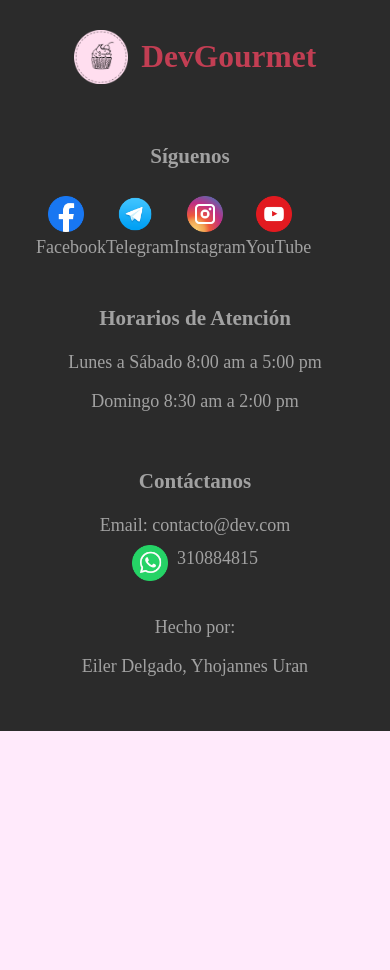
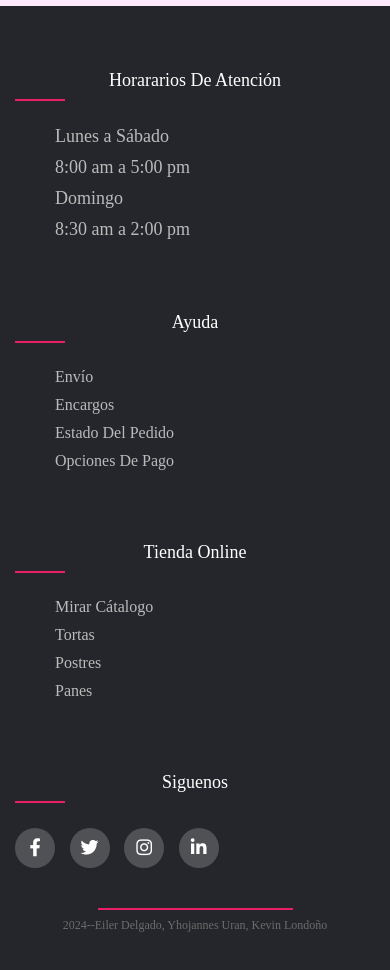
Before and after one commit to Eiler-Delgado/DevGourmet, a plain HTML site: page productos.html in a window 390 px wide. Shown: the part 5220-6190 px from the top of the page. Before the commit the page ends 5951 px from the top, so only its background shows below. Drawn offline with Linux system fonts and the light colour scheme; a web font is replaced by a local one.

Commit message:
commit dos, se cambia footer
se cambia el footer por uno mas pequeño y la página principal sea responsive.

```diff
--- a/productos.css
+++ b/productos.css
@@ -1,34 +1,34 @@
-*{
+* {
    box-sizing: border-box;
 }
 
-@font-face{
-    font-family: 'FuenteMadeAweiler';
+@font-face {
+   font-family: "FuenteMadeAweiler";
    src: url(fonts/MADEAwelierLight.otf);
 }
-@font-face{
-    font-family: 'FuenteAweilerMedium';
+@font-face {
+   font-family: "FuenteAweilerMedium";
    src: url(fonts/MADEAwelierPERSONALUSE-Medium.otf);
 }
 
-html{
+html {
    background-color: rgb(255, 234, 251);
-    font-family: 'FuenteMadeAweiler';
+   font-family: "FuenteMadeAweiler";
    font-size: 1.125rem;
    margin: 0;
 }
 
-body{
-    margin: 0rem;
+body {
+   margin: 0rem auto;
 }
 
-img{
+img {
    width: 100%;
 }
 
 /* de aca para abajo comienza la barra de navegación  */
 
-header{
+header {
    display: flex;
    background-color: white;
    justify-content: space-around;
@@ -37,55 +37,54 @@ header{
    min-width: auto;
 }
 
-.logo{
+.logo {
    display: flex;
    margin-left: 3.125rem;
    color: #c76565;
-    margin: .625rem;
-    margin-right: .625rem;
-    align-items: center ;
+   margin: 0.625rem;
+   margin-right: 0.625rem;
+   align-items: center;
 }
 
-.linklogo{
-    transition: ease-in .2s;
+.linklogo {
+   transition: ease-in 0.2s;
    color: rgb(190, 62, 62);
-
 }
 
 .linklogo:hover {
    transform: scale(1.05);
 }
 
-.logo h1{
+.logo h1 {
    font-size: 1.875rem;
    text-decoration: none;
 }
 
-.linklogo{
+.linklogo {
    text-decoration: none;
 }
 
-.logo img{
-    height:  3.125rem;
+.logo img {
+   height: 3.125rem;
    border-radius: 50%;
-    margin-right: .625rem;
+   margin-right: 0.625rem;
 }
 
-.nav{
+.nav {
    display: flex;
-    padding: .9375rem;
+   padding: 0.9375rem;
    align-items: center;
 }
 
-.nav a{
+.nav a {
    color: #020101;
-    padding: .625rem;
+   padding: 0.625rem;
    text-decoration: none;
    font-size: 1.25rem;
 }
 
-.nav a:hover{
-    transition: ease-in .2s;
+.nav a:hover {
+   transition: ease-in 0.2s;
    color: rgb(190, 62, 62);
 }
 
@@ -93,14 +92,14 @@ header{
    transform: scale(1.1);
 }
 
-.nav .sesion{
+.nav .sesion {
    color: white;
    background-color: rgb(138, 43, 226);
-    border-radius: .9375rem;
+   border-radius: 0.9375rem;
 }
 
-.nav .sesion:hover{
-    transition: ease-in .2s;
+.nav .sesion:hover {
+   transition: ease-in 0.2s;
    color: rgb(19, 11, 11);
    background-color: rgb(148, 86, 149);
 }
@@ -111,47 +110,48 @@ header{
 
 /* RESPONSIVE */
 
-@media(max-width: 50rem){
-    header{
+@media (max-width: 50rem) {
+   header {
       flex-direction: column;
    }
 }
-@media(max-width:34.375rem){
-    .nav{
+@media (max-width: 34.375rem) {
+   .nav {
       flex-direction: column;
       margin-top: -2.1875rem;
    }
-    h2, h4{
+   h2,
+   h4 {
       text-align: center;
    }
-    .nav a{
+   .nav a {
       margin-top: -10px;
    }
-    .logo{
+   .logo {
       margin-top: -10px;
    }
 }
 
 /* TITULOS DE LA PÁGINA */
 
-.tituloproductos{
+.tituloproductos {
    display: grid;
    place-items: center;
 }
 
-.tituloproductos .hdos{
+.tituloproductos .hdos {
    margin-top: 1.5625rem;
 }
 
-.tituloproductos .segundohdos{
+.tituloproductos .segundohdos {
    margin-top: -0.9375rem;
 }
 
-.tituloproductos h2{
+.tituloproductos h2 {
    font-size: 2.5rem;
 }
 
-.tituloproductos h4{
+.tituloproductos h4 {
    margin-top: -0.625rem;
    color: rgb(194, 62, 83);
    font-size: 1.5625rem;
@@ -159,7 +159,7 @@ header{
 
 /* en este espacio comineza el css de las tarjetas */
 
-.cards{
+.cards {
    display: flex;
    flex-direction: row;
    flex-wrap: wrap;
@@ -170,195 +170,158 @@ header{
    text-align: center;
    margin-top: 2%;
    margin-bottom: 4%;
+   margin: auto;
+   max-width: 1400px;
 }
 
-
-.cards .tarjetas{
+.cards .tarjetas {
    background-color: rgba(255, 255, 255, 0.808);
    width: 100%;
    max-width: 300px;
    height: auto;
    border-radius: 1.25rem;
-    box-shadow: .0625rem .0625rem .3125rem 5PX rgb(207, 205, 205);
+   box-shadow: 0.0625rem 0.0625rem 0.3125rem 5px rgb(207, 205, 205);
    transition: color 0.3s ease, transform 0.5s ease;
 }
 
-.cards .tarjetas .contenido img{
+.cards .tarjetas .contenido img {
    width: 80%;
-    margin-top: .9375rem;
+   margin-top: 0.9375rem;
 }
-.cards a{
+.cards a {
    text-decoration: none;
    transition: background 0.2s linear;
 }
 
-.nombretorta{
+.nombretorta {
    color: #020101;
    font-size: 1.875rem;
    margin-left: 7%;
    margin-right: 7%;
 }
 
-.precio{
+.precio {
    color: rgb(221, 63, 90);
    font-size: 1.25rem;
    margin-top: -0.3125rem;
 }
 
-.porciones{
+.porciones {
    color: rgb(0, 0, 0);
    margin-top: -0.9375rem;
-    font-family: 'Gill Sans', 'Gill Sans MT', Calibri, 'Trebuchet MS', sans-serif;
+   font-family: "Gill Sans", "Gill Sans MT", Calibri, "Trebuchet MS", sans-serif;
 }
 
-.cards a:hover{
+.cards a:hover {
    background: rgb(226, 221, 221);
    transition: background 2s linear;
    transform: scale(1.05);
 }
 
-footer {
-    background-color: rgb(43, 43, 43);
-    color: hsla(0, 0%, 75%, 0.8);
-    margin: 0;
-    padding: 0;
+/* Footer */
+
+.container {
+   max-width: 1170px;
+   margin: auto;
+   padding-top: 0;
+}
+.row {
+   display: flex;
+   flex-wrap: wrap;
+}
+ul {
+   list-style: none;
+}
+.footer {
+   background-color: #24262b;
+   padding: 40px 0;
+   margin-top: 30px;
+}
+.footer-col {
+   width: 25%;
+   padding: 0 15px;
+}
+.footer-col h4 {
+   font-size: 18px;
+   color: #ffffff;
+   text-transform: capitalize;
+   margin-bottom: 35px;
+   font-weight: 500;
+   position: relative;
+}
+.footer-col h4::before {
+   content: "";
+   position: absolute;
+   left: 0;
+   bottom: -10px;
+   background-color: #e91e63;
+   height: 2px;
+   box-sizing: border-box;
+   width: 50px;
+}
+.footer-col ul li:not(:last-child) {
+   margin-bottom: 10px;
+}
+.footer-col ul li {
+   color: #bbbbbb;
+}
+.footer-col ul li a {
+   font-size: 16px;
+   text-transform: capitalize;
+   color: #ffffff;
+   text-decoration: none;
+   font-weight: 300;
+   color: #bbbbbb;
+   display: block;
+   transition: all 0.3s ease;
+}
+.footer-col ul li a:hover {
+   color: #ffffff;
+   padding-left: 8px;
+}
+.footer-col .social-links a {
+   display: inline-block;
+   height: 40px;
+   width: 40px;
+   background-color: rgba(255, 255, 255, 0.2);
+   margin: 0 10px 10px 0;
+   text-align: center;
+   line-height: 40px;
+   border-radius: 50%;
+   color: #ffffff;
+   transition: all 0.5s ease;
+}
+.footer-col .social-links a:hover {
+   color: #24262b;
+   background-color: #ffffff;
 }
 
-footer .contenidofooter {
-    display: flex;
-    flex-direction: column;
-    align-items: center;
-    padding: 1rem;
-    max-width: 1200px;
-    margin: 0 auto;
+/*responsive*/
+@media (max-width: 767px) {
+   .footer-col {
+      width: 50%;
+      margin-bottom: 30px;
    }
-
-.logofooter {
-    display: flex;
-    align-items: center;
-    text-decoration: none;
-    margin-bottom: 1.5rem;
 }
-
-.logofooter img {
-    width: 3rem;
-}
-
-.logofooter h1 {
-    font-size: 1.75rem;
-    color: rgb(194, 62, 83);
-    margin-left: 0.75rem;
-}
-
-.footer-main {
-    display: flex;
-    flex-wrap: wrap;
-    justify-content: space-between;
+@media (max-width: 574px) {
+   .footer-col {
       width: 100%;
    }
-
-.footer-section {
-    margin-bottom: 1rem;
-    flex: 1 1 30%;
-    padding: 0 1rem;
 }
-
-.h3siguenos {
-    margin-bottom: 1rem;
-    text-align: center;
-    padding-right:  10px;
-    color: hsla(0, 0%, 75%, 0.8);
+footer .container::after{
+   content: "";
+   position: absolute;
+   background-color: #e91e63;
+   height: 2px;
+   box-sizing: border-box;
+   width: 50% ;
+   left: 25%;
 }
-
-.siguenos {
+.derecho p{
+   margin: 10px;
    display: flex;
-    flex-direction: row ;
-    align-items: center;
+   color: rgb(110, 107, 107);
+   font-size: 12px;
+   justify-content: center;
+   text-align: justify;
 }
-
-
-.siguenos .link {
-    display: flex;
-    align-items: center;
-    text-decoration: none;
-    color: hsla(0, 0%, 75%, 0.8);
-    margin: 0.5rem 0;
-    transition: color 0.3s ease, transform 0.3s ease;
-}
-
-.siguenos .link:hover {
-    color: rgb(194, 62, 83);
-    transform: scale(1.05);
-}
-
-.siguenos img {
-    width: 2rem;
-    margin-right: 0.5rem;
-}
-
-.siguenos p {
-    margin: 0;
-    color: hsla(0, 0%, 75%, 0.8);
-}
-
-.contact-info {
-    display: flex;
-    align-items: center;
-}
-
-.contactanos p {
-    margin: 0;
-    margin-right: 1rem;
-}
-
-.contactanos a {
-    display: flex;
-    align-items: center;
-    text-decoration: none;
-    color: hsla(0, 0%, 75%, 0.8);
-}
-
-.contactanos img {
-    width: 2rem;
-    margin-right: 0.5rem;
-}
-
-.horario, .contactanos, .made {
-    color: hsla(0, 0%, 75%, 0.8);
-}
-
-.made {
-    text-align: center;
-    width: 100%;
-}
-
-/* Media Queries */
-@media (max-width: 50rem) {
-    footer .contenidofooter {
-        flex-direction: column;
-        align-items: center;
-    }
-
-    .footer-main {
-        flex-direction: column;
-        align-items: center;
-    }
-
-    .footer-section {
-        width: 100%;
-        text-align: center;
-    }
-
-    .contact-info {
-        flex-direction: column;
-        align-items: center;
-    }
-
-    .contactanos p {
-        margin: 0 0 0.5rem 0;
-    }
-
-    .contactanos a {
-        margin: 0;
-    }
-}
--- a/productos.html
+++ b/productos.html
@@ -1,16 +1,26 @@
 <!DOCTYPE html>
 <html lang="es">
    <head>
-    <meta charset="UTF-8">
-    <meta name="viewport" content="width=device-width, initial-scale=1.0">
+      <meta charset="UTF-8" />
+      <meta name="viewport" content="width=device-width, initial-scale=1.0" />
       <title>Productos</title>
-    <link rel="stylesheet" href="productos.css?v=1.0">
-    <link rel="shortcut icon" href="fondos/logoNuevo.png" type="image/x-icon">
+      <link rel="stylesheet" href="productos.css?v=1.0" />
+      <link
+         rel="shortcut icon"
+         href="fondos/logoNuevo.png"
+         type="image/x-icon"
+      />
+      <link
+         rel="stylesheet"
+         type="text/css"
+         href="https://cdnjs.cloudflare.com/ajax/libs/font-awesome/5.15.1/css/all.min.css"
+      />
+   </head>
    <body>
       <header>
          <a class="linklogo" href="#">
             <div class="logo">
-                <img src="fondos/logoNuevo.png" alt="logoDevGourmet">
+               <img src="fondos/logoNuevo.png" alt="logoDevGourmet" />
                <h1>DevGourmet</h1>
             </div>
          </a>
@@ -21,16 +31,19 @@
             <a class="sesion" href="#">Iniciar Sesión</a>
          </div>
       </header>
-    <main>
+      <main id="productos">
          <div class="tituloproductos">
             <h2 class="hdos">Nuestros Productos</h2>
             <h2 class="segundohdos">La Oferta Perfecta Para Ti</h2>
             <h4>DE NUESTROS PASTELEROS</h4>
          </div>
          <div class="cards">
-                <a href="#" class="tarjetas">
+            <a href="#" class="tarjetas" id="tortas">
                <div class="contenido">
-                        <img src="Productos/Torta-de-Chocolate-1.jpg" alt="tortachocolate">
+                  <img
+                     src="Productos/Torta-de-Chocolate-1.jpg"
+                     alt="tortachocolate"
+                  />
                   <p class="nombretorta">Torta de Chocolate</p>
                   <p class="precio">$70.000</p>
                   <p class="porciones">10-16 Porciones</p>
@@ -38,7 +51,10 @@
             </a>
             <a href="#" class="tarjetas">
                <div class="contenido">
-                        <img src="Productos/Torta-Fantasia-1.jfif" alt="Torta-Fantasia-1">
+                  <img
+                     src="Productos/Torta-Fantasia-1.jfif"
+                     alt="Torta-Fantasia-1"
+                  />
                   <p class="nombretorta">Torta Fantasía</p>
                   <p class="precio">$55.000</p>
                   <p class="porciones">10-16 Porciones</p>
@@ -46,7 +62,10 @@
             </a>
             <a href="#" class="tarjetas">
                <div class="contenido">
-                        <img src="Productos/Torta-Vainilla-Chocolate-1.jpg" alt="Torta-deConChocolate">
+                  <img
+                     src="Productos/Torta-Vainilla-Chocolate-1.jpg"
+                     alt="Torta-deConChocolate"
+                  />
                   <p class="nombretorta">Torta de Vainilla con Chocolate</p>
                   <p class="precio">$50.000</p>
                   <p class="porciones">10-16 Porciones</p>
@@ -54,7 +73,10 @@
             </a>
             <a href="#" class="tarjetas">
                <div class="contenido">
-                        <img src="Productos/Torta-de-Caramelo-1.jpg" alt="Torta-de-Caramelo-1">
+                  <img
+                     src="Productos/Torta-de-Caramelo-1.jpg"
+                     alt="Torta-de-Caramelo-1"
+                  />
                   <p class="nombretorta">Torta de Caramelo</p>
                   <p class="precio">$65.000</p>
                   <p class="porciones">10-16 Porciones</p>
@@ -62,7 +84,10 @@
             </a>
             <a href="#" class="tarjetas">
                <div class="contenido">
-                        <img src="Productos/Torta-Maria-Luisa-de-Mora-1.jpg" alt="Torta-Maria-Luisa-de-Mora-1">
+                  <img
+                     src="Productos/Torta-Maria-Luisa-de-Mora-1.jpg"
+                     alt="Torta-Maria-Luisa-de-Mora-1"
+                  />
                   <p class="nombretorta">Torta de Mora</p>
                   <p class="precio">$60.000</p>
                   <p class="porciones">10-16 Porciones</p>
@@ -70,15 +95,21 @@
             </a>
             <a href="#" class="tarjetas">
                <div class="contenido">
-                        <img src="Productos/Torta-de-Tiramisu-1.jpg" alt="Torta-de-Tiramisu-1">
+                  <img
+                     src="Productos/Torta-de-Tiramisu-1.jpg"
+                     alt="Torta-de-Tiramisu-1"
+                  />
                   <p class="nombretorta">Torta de Tiramisú</p>
                   <p class="precio">$75.000</p>
                   <p class="porciones">10-16 Porciones</p>
                </div>
             </a>
-                <a href="#" class="tarjetas">
+            <a href="#" class="tarjetas" id="postres">
                <div class="contenido">
-                        <img src="Productos/Postre-de-Frutos-Rojos-1.jpg" alt="Postre-de-Frutos-Rojos-1">
+                  <img
+                     src="Productos/Postre-de-Frutos-Rojos-1.jpg"
+                     alt="Postre-de-Frutos-Rojos-1"
+                  />
                   <p class="nombretorta">Postre de Frutos Rojos</p>
                   <p class="precio">$60.000</p>
                   <p class="porciones">10-16 Porciones</p>
@@ -86,7 +117,10 @@
             </a>
             <a href="#" class="tarjetas">
                <div class="contenido">
-                        <img src="Productos/Postre-de-Chocolate-y-CafE-Endulzado-con-Stevia-1.jpg" alt="Postre-de-Chocolate-y-CafE-Endulzado-con-Stevia-1">
+                  <img
+                     src="Productos/Postre-de-Chocolate-y-CafE-Endulzado-con-Stevia-1.jpg"
+                     alt="Postre-de-Chocolate-y-CafE-Endulzado-con-Stevia-1"
+                  />
                   <p class="nombretorta">Postre de Chocolate y Café</p>
                   <p class="precio">$80.000</p>
                   <p class="porciones">10-16 Porciones</p>
@@ -94,7 +128,10 @@
             </a>
             <a href="#" class="tarjetas">
                <div class="contenido">
-                        <img src="Productos/Postre-de-Maracuya-1.jfif" alt="Postre-de-Maracuya">
+                  <img
+                     src="Productos/Postre-de-Maracuya-1.jfif"
+                     alt="Postre-de-Maracuya"
+                  />
                   <p class="nombretorta">Postre de Maracuyá</p>
                   <p class="precio">$70.000</p>
                   <p class="porciones">10-16 Porciones</p>
@@ -102,60 +139,57 @@
             </a>
          </div>
       </main>
-    <footer>
-        <div class="contenidofooter">
-            <a href="#" class="logofooter">
-                <img src="fondos/logoNuevo.png" alt="logoDevGourmet">
-                <h1>DevGourmet</h1>
-            </a>
-            <div class="footer-main">
-                <h3 class="h3siguenos">Síguenos</h3>
-                <div class="footer-section siguenos">
-                    <a class="link" href="https://facebook.com" target="_blank" rel="noopener noreferrer">
-                        <div class="social-item">
-                            <img src="iconos/facebook_logo_icon_147291.png" alt="facebook">
-                            <p>Facebook</p>
+      <footer class="footer">
+         <div class="container">
+            <div class="row">
+               <div class="footer-col">
+                  <h4>Horararios de Atención</h4>
+                  <ul>
+                     <li>Lunes a Sábado</li>
+                     <li>8:00 am a 5:00 pm</li>
+                     <li>Domingo</li>
+                     <li>8:30 am a 2:00 pm</li>
+                  </ul>
                </div>
-                    </a>
-                    <a class="link" href="https://telegram.com" target="_blank" rel="noopener noreferrer">
-                        <div class="social-item">
-                            <img src="iconos/telegram_icon-icons.com_72055.png" alt="Telegram">
-                            <p>Telegram</p>
+               <div class="footer-col">
+                  <h4>Ayuda</h4>
+                  <ul>
+                     <li><a href="#">Envío</a></li>
+                     <li><a href="#">Encargos</a></li>
+                     <li><a href="#">Estado del Pedido</a></li>
+                     <li><a href="#">Opciones de Pago</a></li>
+                  </ul>
                </div>
-                    </a>
-                    <a class="link" href="https://instagram.com" target="_blank" rel="noopener noreferrer">
-                        <div class="social-item">
-                            <img src="iconos/logoinstagram.png" alt="Instagram">
-                            <p>Instagram</p>
+               <div class="footer-col">
+                  <h4>Tienda Online</h4>
+                  <ul>
+                     <li><a href="#productos">Mirar Cátalogo</a></li>
+                     <li><a href="#tortas">Tortas</a></li>
+                     <li><a href="#postres">Postres</a></li>
+                     <li><a href="#">Panes</a></li>
+                  </ul>
                </div>
-                    </a>
-                    <a class="link" href="https://youtube.com" target="_blank" rel="noopener noreferrer">
-                        <div class="social-item">
-                            <img src="iconos/logoYoutbe.png" alt="YouTube">
-                            <p>YouTube</p>
-                        </div>
-                    </a>
-                </div>
-                <div class="footer-section horario">
-                    <h3>Horarios de Atención</h3>
-                    <p>Lunes a Sábado 8:00 am a 5:00 pm</p>
-                    <p>Domingo 8:30 am a 2:00 pm</p>
-                </div>
-                <div class="footer-section contactanos">
-                    <h3>Contáctanos</h3>
-                    <div class="contact-info">
-                        <p>Email: contacto@dev.com</p>
-                        <a class="whatsapp" href="#" target="_blank" rel="noopener noreferrer">
-                            <img src="iconos/whatsapp-icon.png" alt="whatsapp">
-                            <p>310884815</p>
-                        </a>
+               <div class="footer-col">
+                  <h4>Siguenos</h4>
+                  <div class="social-links">
+                     <a href="https://www.facebook.com/" target="_blank"
+                        ><i class="fab fa-facebook-f"></i
+                     ></a>
+                     <a href="https://x.com/" target="_blank"
+                        ><i class="fab fa-twitter"></i
+                     ></a>
+                     <a href="https://www.instagram.com/" target="_blank"
+                        ><i class="fab fa-instagram"></i
+                     ></a>
+                     <a href="https://co.linkedin.com/" target="_blank"
+                        ><i class="fab fa-linkedin-in"></i
+                     ></a>
                   </div>
                </div>
             </div>
-            <div class="footer-section made">
-                <p>Hecho por:</p>
-                <p>Eiler Delgado, Yhojannes Uran</p>
          </div>
+         <div class="derecho">
+            <p>2024--Eiler Delgado, Yhojannes Uran, Kevin Londoño</p>
          </div>
       </footer>
    </body>
--- a/style.css
+++ b/style.css
@@ -1,35 +1,40 @@
-*{
+* {
    box-sizing: border-box;
    margin: 0px;
 }
 
-@font-face{
-    font-family: 'FuenteMadeAweiler';
+@font-face {
+   font-family: "FuenteMadeAweiler";
    src: url(fonts/MADEAwelierLight.otf);
 }
-@font-face{
-    font-family: 'FuenteAweilerMedium';
+@font-face {
+   font-family: "FuenteAweilerMedium";
    src: url(fonts/MADEAwelierPERSONALUSE-Medium.otf);
 }
 
-html{
+html {
    background-color: rgb(255, 234, 251);
-    font-family: 'FuenteMadeAweiler';
+   font-family: "FuenteMadeAweiler";
    font-size: 1.125rem;
    margin: 0;
 }
 
-body{
+body {
    margin: 0rem;
+   background-image: url(fondos/chef-pastelero-1-.jpg);
+   background-repeat: no-repeat;
+   background-attachment: fixed;
+   background-size: cover;
+   background-position: center center;
 }
 
-img{
+img {
    width: 100%;
 }
 
 /* de aca para abajo comienza la barra de navegación  */
 
-header{
+header {
    display: flex;
    background-color: white;
    justify-content: space-around;
@@ -38,55 +43,54 @@ header{
    min-width: auto;
 }
 
-.logo{
+.logo {
    display: flex;
    margin-left: 3.125rem;
    color: #c76565;
-    margin: .625rem;
-    margin-right: .625rem;
-    align-items: center ;
+   margin: 0.625rem;
+   margin-right: 0.625rem;
+   align-items: center;
 }
 
-.linklogo{
-    transition: ease-in .2s;
+.linklogo {
+   transition: ease-in 0.2s;
    color: rgb(190, 62, 62);
-
 }
 
 .linklogo:hover {
    transform: scale(1.05);
 }
 
-.logo h1{
+.logo h1 {
    font-size: 1.875rem;
    text-decoration: none;
 }
 
-.linklogo{
+.linklogo {
    text-decoration: none;
 }
 
-.logo img{
-    height:  3.125rem;
+.logo img {
+   height: 3.125rem;
    border-radius: 50%;
-    margin-right: .625rem;
+   margin-right: 0.625rem;
 }
 
-.nav{
+.nav {
    display: flex;
-    padding: .9375rem;
+   padding: 0.9375rem;
    align-items: center;
 }
 
-.nav a{
+.nav a {
    color: #020101;
-    padding: .625rem;
+   padding: 0.625rem;
    text-decoration: none;
    font-size: 1.25rem;
 }
 
-.nav a:hover{
-    transition: ease-in .2s;
+.nav a:hover {
+   transition: ease-in 0.2s;
    color: rgb(190, 62, 62);
 }
 
@@ -94,14 +98,14 @@ header{
    transform: scale(1.1);
 }
 
-.nav .sesion{
+.nav .sesion {
    color: white;
    background-color: rgb(138, 43, 226);
-    border-radius: .9375rem;
+   border-radius: 0.9375rem;
 }
 
-.nav .sesion:hover{
-    transition: ease-in .2s;
+.nav .sesion:hover {
+   transition: ease-in 0.2s;
    color: rgb(19, 11, 11);
    background-color: rgb(148, 86, 149);
 }
@@ -112,68 +116,97 @@ header{
 
 /* RESPONSIVE */
 
-@media(max-width: 50rem){
-    header{
+@media (max-width: 50rem) {
+   header {
       flex-direction: column;
    }
 }
-@media(max-width:34.375rem){
-    .nav{
+@media (max-width: 34.375rem) {
+   .nav {
       flex-direction: column;
-        margin-top: -2.1875rem;
+      margin-top: -1.1875rem;
    }
-
-    .nav a{
-        margin-top: -10px;
+   .nav a {
+      margin-top: -0.625rem;
    }
 }
 
+.text {
+   font-size: 1.875rem;
+   margin-left: 12%;
+   margin-top: 5%;
+   margin-right: 3%;
+   max-height: fit-content;
+}
 
-.tex1{
-    margin: 50px 150px;
+.tex1 {
+   font-size: 2.5rem;
    color: rgb(255, 183, 3);
 }
 
-.tex2{
-    margin: 30px 150px;
-    width: 30px;
+.tex2 {
+   margin: 1.875rem;
+   margin-left: 0.625rem;
+   font-size: 5.625rem;
+   color: white;
 }
 
-.tex3{
-    margin: 10px 150px;
+.tex3 {
+   margin: 0.625rem;
    position: relative;
-    bottom: 25px;
+   bottom: 1.5625rem;
+   font-size: 5.625rem;
+   color: white;
 }
 
-.texp{
+.tex3 strong {
+   color: #be4f4f;
+}
+
+.texp {
    position: relative;
-    bottom: 100px;
-    right: 100px;
-    padding: 100px;
-    margin: 0px 150px;
+   bottom: 6.25rem;
+   right: 6.25rem;
+   padding: 6.25rem;
+   margin: 0rem;
    color: rgb(194, 147, 147);
 }
 
-.produc{
+.produc {
    position: relative;
-    bottom: 150px;
-    left: 250px;
+   bottom: 9.375rem;
    display: block;
    background-color: brown;
    text-decoration: none;
    margin: 0px;
-    padding: 10px;
-    width: 160px;
+   padding: 0.625rem;
+   width: 10rem;
    color: black;
    text-align: center;
+   margin-left: 30%;
 }
 
-.produc:hover{
+.produc:hover {
    background-color: rgb(53, 23, 23);
    color: rgb(196, 193, 193);
 }
 
-.prodec:active{
+.prodec:active {
    background-color: rgb(149, 86, 150);
    color: aquamarine;
 }
+
+@media (max-width: 34.375rem) {
+   .text .tex1 {
+      font-size: 1.875rem;
+   }
+   .text .tex2 {
+      font-size: 2.5rem;
+   }
+   .text .tex3 {
+      font-size: 2.5rem;
+   }
+   .text .texp{
+      font-size: 1.5rem;
+   }
+}
```
Also changed, not shown: index.html (+9 -7 lines), fondos/chef-pastelero-1-.jpg (added). Lines whose indentation alone changed are shown as unchanged.
